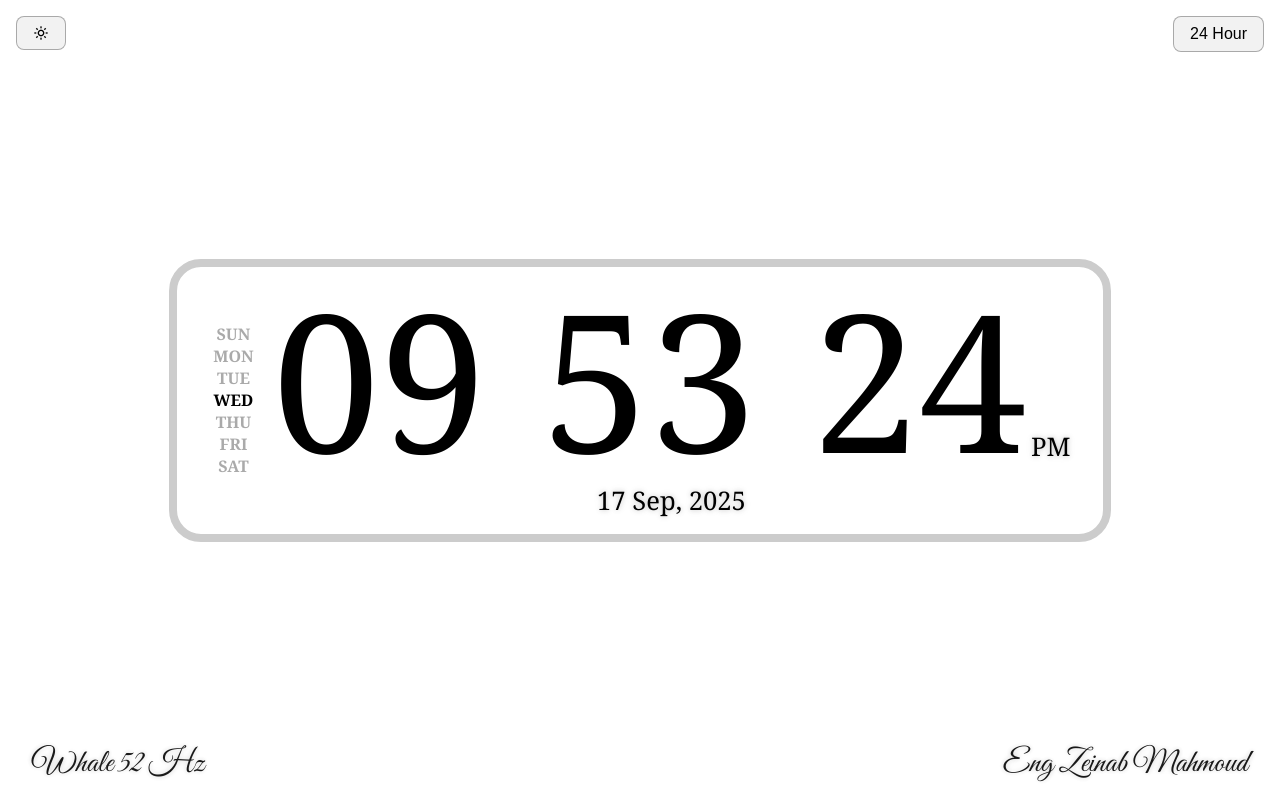
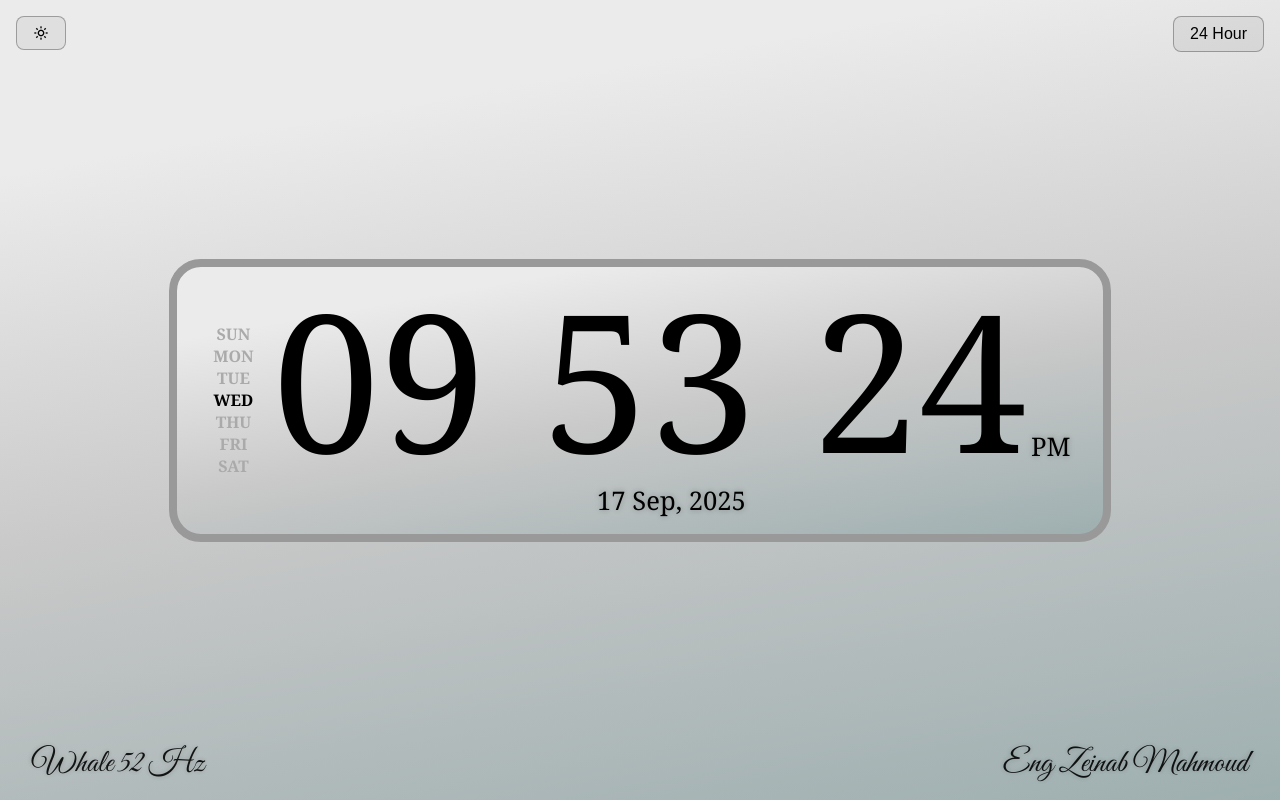
Before and after one commit to Zeinab-Mahmoud/Digital-Clock, a plain HTML site: page index.html in a window 1280 px wide. Both pictures are taken after a click on the button 41 px from the left and 33 px from the top of the page. Drawn offline with nearby package versions, Linux system fonts and the light colour scheme.

Commit message:
Update digitalClock.css

```diff
--- a/digitalClock.css
+++ b/digitalClock.css
@@ -1,8 +1,3 @@
-/* @font-face {
-    font-family: 'Digital-7';
-    src: url('https://fonts.cdnfonts.com/s/17894/Digital7-rg1mL.woff') format('woff');
-} */
-
 body, html {
   margin: 0;
   padding: 0;
@@ -12,9 +7,9 @@ body, html {
   justify-content: center;
   align-items: center;
   background: #000;
+  background: linear-gradient(0deg, rgba(0, 0, 0, 1) 17%, rgba(51, 50, 50, 1) 54%, rgba(90, 92, 92, 1) 100%);
   font-family: "Noto Serif", serif;
 }
-
 
 #toggleFormat, #toggleTheme {
   position: fixed;
@@ -44,12 +39,13 @@ body, html {
 
 /* Digital clock box */
 .digital-clock {
-    background: #000;
+  /* background: #000;
+  background: linear-gradient(0deg, rgba(0, 0, 0, 1) 17%, rgba(51, 50, 50, 1) 54%, rgba(90, 92, 92, 1) 100%); */
   color: #fff;
   display: flex;
   align-items: center;
   border-radius: 2rem;
-    border: 0.5rem solid #2d2d2d;
+  border: 0.5rem solid #6c6c6c;
   padding: 1rem 2rem;
   box-sizing: border-box;
 }
@@ -60,7 +56,7 @@ body, html {
   justify-content: center;
   align-items: center;
   width: 3rem;
-    color: #2d2d2d;
+  color: #626161;
   font-weight: bold;
   font-family: "Noto Serif", serif;
 }
@@ -127,13 +123,15 @@ body, html {
 
 /* Light mode */
 body.light {
-    background: #fff;
+  background: #ebebeb;
+  background: linear-gradient(170deg, rgba(235, 235, 235, 1) 17%, rgba(201, 201, 201, 1) 54%, rgba(158, 175, 176, 1) 100%);
   color: #000;
 }
 body.light .digital-clock {
-    background: #fff;
+  background: #ebebeb;
+  background: linear-gradient(170deg, rgba(235, 235, 235, 1) 17%, rgba(201, 201, 201, 1) 54%, rgba(158, 175, 176, 1) 100%);
   color: #000;
-    border-color: #ccc;
+  border-color: #999999;
 }
 body.light .week {
   color: #aaa;
```
Lines whose indentation alone changed are shown as unchanged.
